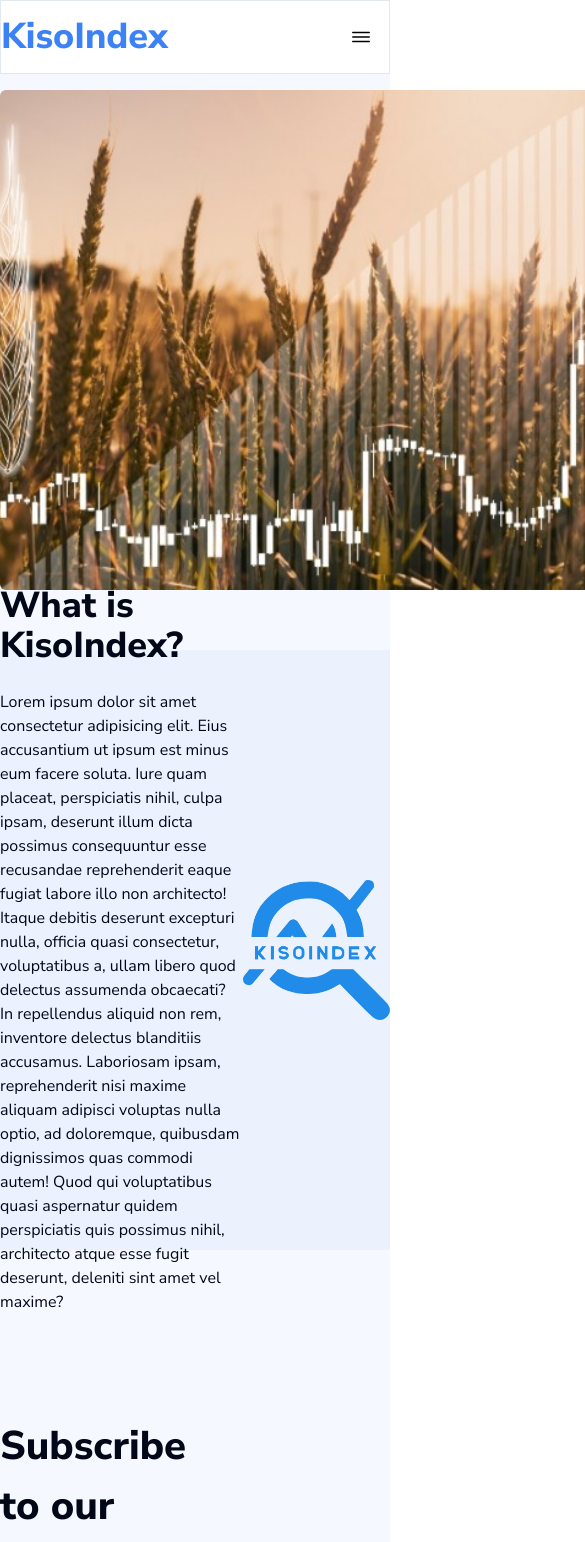
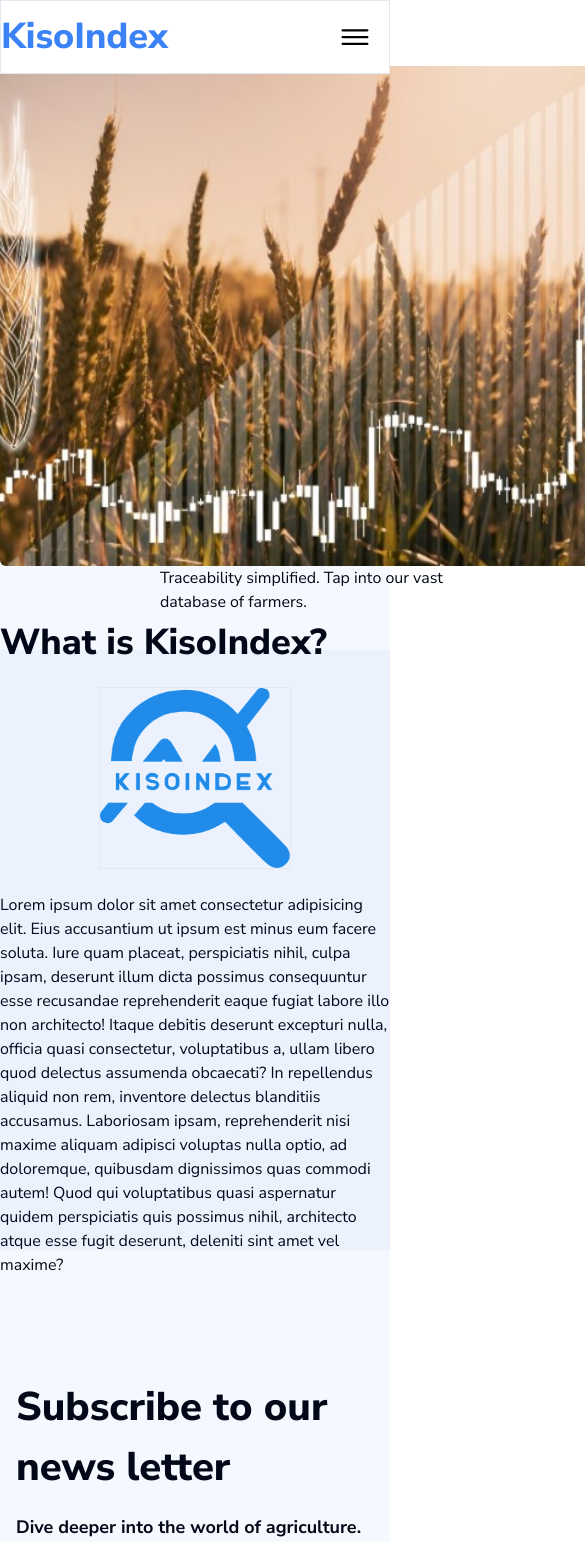
Before and after one commit to OpiniIsaac/kisofresh-frontEnd, a Next.js app: page / in a window 390 px wide. Shown: the top 1542 px of the page, 585 px wide, since content can reach past the window. Built offline with nearby package versions, Linux system fonts and the light colour scheme.

Commit message:
making source produce page responsive and started on home screen responsiveness

```diff
--- a/app/SourceProduce/page.tsx
+++ b/app/SourceProduce/page.tsx
@@ -54,7 +54,7 @@
   <div
     className={`${
       !hasLoaded
-        ? "min-h-screen bg-blue-500/5 rounded-md flex flex-col gap-4 justify-center border items-center "
+        ? "h-96 md:min-h-screen bg-blue-500/5 rounded-md flex flex-col gap-4 justify-center border items-center "
         : "hidden"
     }`}
   >
@@ -64,7 +64,7 @@
       alt=""
       width={1000}
       height={1000}
-      className={`${isLoading?" animate-bounce w-40 pb-40":"w-40 pb-40"}`}
+      className={`${isLoading?" animate-bounce w-40 md:pb-40":"w-40 md:pb-40"}`}
     />
 
   </div>
@@ -92,6 +92,7 @@
   const handlePrevClick = () => {
     setPage((prevPage) => (prevPage > 0 ? prevPage - 1 : 0));
   };
+
   const handleSubmit = async (e: { preventDefault: () => void }) => {
     e.preventDefault();
 
@@ -140,10 +141,10 @@
         {" "}
         <form
           onSubmit={handleSubmit}
-          className="bg-blue-500/10 flex justify-between border hover:shadow-lg rounded px-8 pt-6 pb-8 mb-4 w-full"
+          className="bg-blue-500/10 flex flex-col md:flex-row justify-between border hover:shadow-lg rounded px-8 pt-6 pb-8 mb-4 w-full"
         >
           {/* Form inputs */}
-          <div className="flex gap-4">
+          <div className="flex flex-col md:flex-row gap-4">
             {/* Select Country */}
             <div className="mb-4">
               <label
@@ -237,15 +238,15 @@
   );
   return (
     <Container>
-    <section className={`${isLoading?"hidden":"block"}`}>
-        <div className="flex w-full justify-center mt-20">
+      <section className={`${isLoading ? "hidden" : "block"}`}>
+        <div className="flex  w-full justify-center mt-20 ">
           {" "}
           <form
             onSubmit={handleSubmit}
-            className="bg-blue-500/10 flex justify-between border hover:shadow-lg rounded px-8 pt-6 pb-8 mb-4 w-full"
+            className="bg-blue-500/10 flex flex-col md:flex-row  justify-between border hover:shadow-lg rounded px-8 pt-6 pb-8 mb-4 w-full"
           >
             {/* Form inputs */}
-            <div className="flex gap-4">
+            <div className="flex flex-col md:flex-row gap md:gap-4">
               {/* Select Country */}
               <div className="mb-4">
                 <label
@@ -334,9 +335,9 @@
             </div>
           </form>
         </div>
-        <LoadingIndicator/>
+        <LoadingIndicator />
         {farmers.length > 0 && (
-          <div className=" bg-blue-500/5 px-4 border rounded-md mb-10">
+          <div className=" bg-blue-500/5 overflow-auto px-4 border rounded-md mb-10">
             <h2 className="text-2xl font-bold mb-4 pt-20">
               Farmers Matching Criteria:
             </h2>
@@ -446,8 +447,9 @@
                   ))}
               </tbody>
             </table>
-
-            <div className="flex justify-between my-4">
+          </div>
+        )}
+        <div className={`${hasLoaded ? "flex justify-between my-4 px-4" : "hidden"}`}>
           <Button onClick={handlePrevClick}>Previous</Button>
           <p className="flex items-center">
             Showing {page * rowsPerPage + 1} to{" "}
@@ -456,8 +458,6 @@
           </p>
           <Button onClick={handleNextClick}>Next</Button>
         </div>
-          </div>
-        )}
       </section>
     </Container>
   );
--- a/components/About.tsx
+++ b/components/About.tsx
@@ -6,9 +6,19 @@
   return (
     <section className="bg-blue-500/10">
       <Container>
-        <div className="flex justify-between">
+        <div className="flex justify-between w-full">
           <div className="w-[700px] flex flex-col justify-center h-[600px]">
             <h1 className="font-extrabold text-4xl">What is KisoIndex?</h1>
+            <br />
+            <div className="">
+              <Image
+                src="/images/Logo.png"
+                alt=""
+                width={1000}
+                height={1000}
+                className="w-48 md:w-96 mx-auto md:me-10 block md:hidden border"
+              />
+            </div>
             <br />
             <p>
               Lorem ipsum dolor sit amet consectetur adipisicing elit. Eius
@@ -32,7 +42,7 @@
               alt=""
               width={1000}
               height={1000}
-              className="w-96 me-10"
+              className="w-96 me-10 hidden md:block"
             />
           </div>
         </div>
--- a/components/Header.tsx
+++ b/components/Header.tsx
@@ -62,8 +62,7 @@
               <nav className="flex gap-10 text-sm">
                 {NavLinks.map((item) => (
                   <Link
-                  key={item.title}
-
+                    key={item.title}
                     href={item.route}
                     className={clsx(
                       `${
@@ -94,7 +93,13 @@
                   Log in
                 </Button>
               </Link>
-              <IoIosMenu className="block md:hidden mr-4 text-2xl"/>
+              <IoIosMenu
+                className={`${
+                  isScrolled
+                    ? "md:hidden mr-4 text-4xl text-white"
+                    : "block md:hidden mr-4 text-4xl"
+                }`}
+              />
             </div>
           </div>
           {/* <p className="text-lg text-gray-500">
--- a/components/Hero.tsx
+++ b/components/Hero.tsx
@@ -38,7 +38,7 @@
   const plugin = React.useRef(Autoplay({ delay: 4000 }));
 
   return (
-    <section className="pt-10 h-[650px] bg-blue-500/5" id="hero">
+    <section className="pt-10 h-[650px] w-screen bg-blue-500/5" id="hero">
       <Container>
         <div className="flex justify-between items-center h-[600px]">
           <div>
--- a/components/HeroCard.tsx
+++ b/components/HeroCard.tsx
@@ -13,19 +13,19 @@
 
 
   return (
-    <div className="flex cursor-grab ">
+    <div className="flex flex-col md:flex-row cursor-grab ">
       <Image
         src={image}
         alt=""
         width={1000}
         height={1000}
-        className="w-full h-[500px] max-w-[700px] object-cover object-center rounded-md"
+        className=" h-[500px] max-w-[700px] md:w-full object-cover object-center rounded-md"
       />
       <div className="flex flex-col justify-center max-w-[500px] ps-40">
         <h1 className="text-4xl font-extrabold pb-4 hidden md:block">
           {title}
         </h1>
-        <p className="hidden md:block">{desc}</p>
+        <p className="">{desc}</p>
       </div>
     </div>
   );
--- a/components/NewsLetter.tsx
+++ b/components/NewsLetter.tsx
@@ -7,8 +7,8 @@
   return (
     <section className=" bg-blue-500/5">
       <Container>
-        <div className="w-full h-screen flex items-center justify-between">
-          <div className="w-[700px] flex flex-col gap-4">
+        <div className="w-full h-screen flex flex-col md:flex-row md:items-center justify-center md:justify-between gap-10">
+          <div className="md:w-[700px] px-4 md: flex flex-col gap-4">
             <h1 className="text-[40px] font-extrabold">
               Subscribe to our news letter
             </h1>
```
Lines whose indentation alone changed are shown as unchanged.
